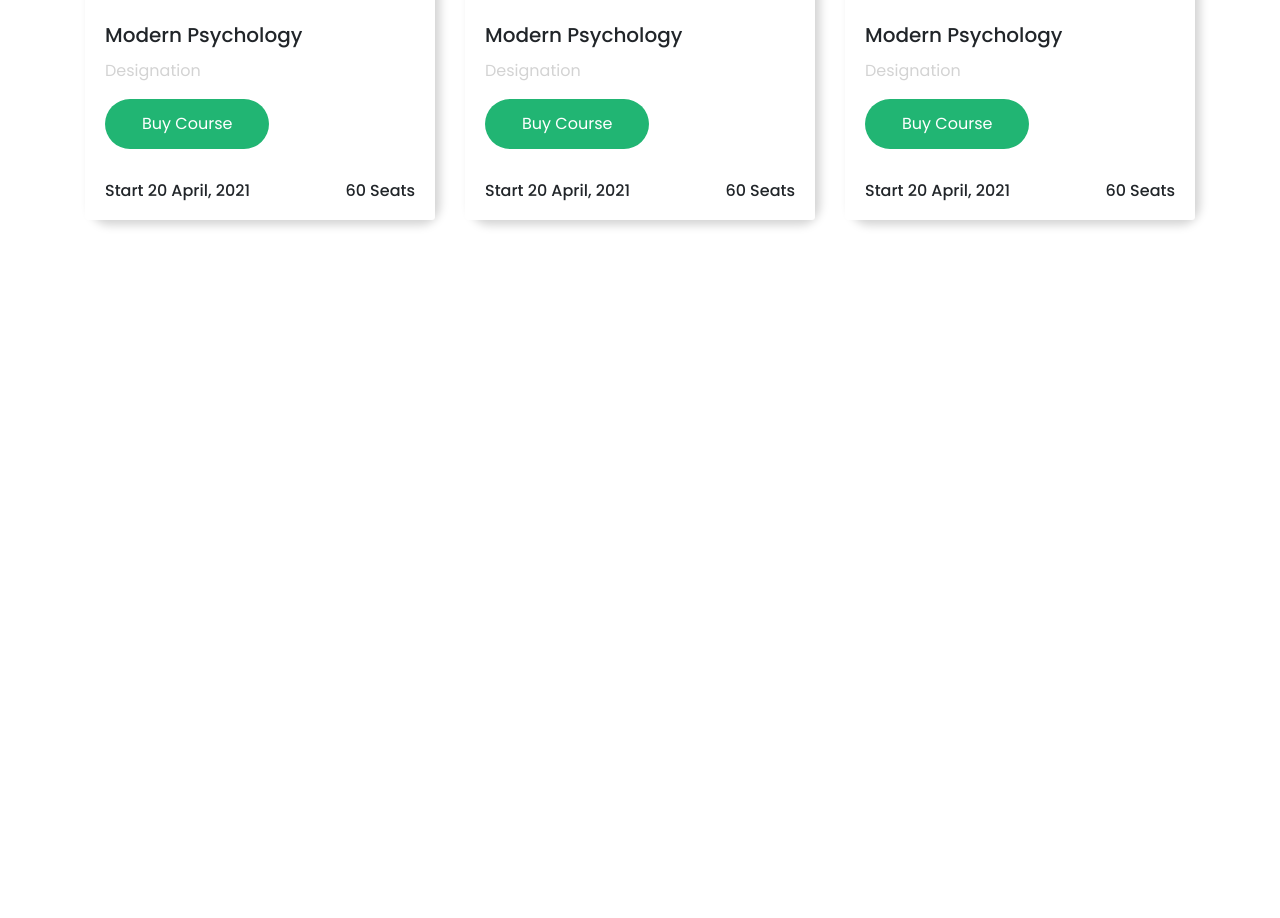
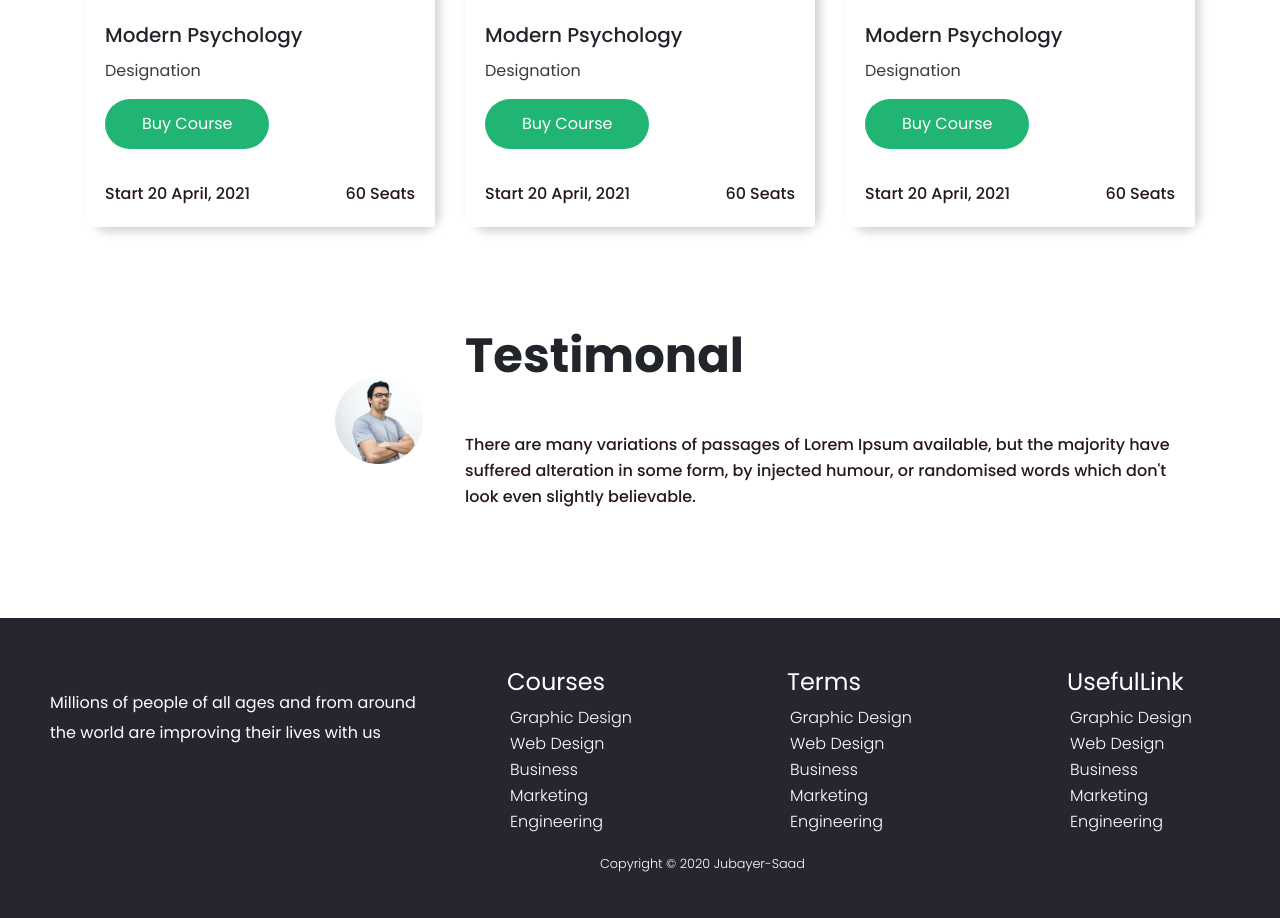
Before and after one commit to Jubayer-Saad/E-School, a plain HTML site: page index.html in a window 1280 px wide. Shown: the part 1367-2285 px from the top of the page. Before the commit the page ends 1687 px from the top, so only its background shows below. Drawn offline with nearby package versions, Linux system fonts and the light colour scheme.

Commit message:
main work done

```diff
--- a/index.html
+++ b/index.html
@@ -155,6 +155,70 @@
       </div>
     </div>
    </div>
+    <!-- testimonal -->
+    <div class="container">
+      <div class="row">
+        <div class="col-md-4">
+          <img class="img-fluid w-25 images d-flex justify-content-center align-items-center" src="Photos/Man.png" alt="">
+        </div>
+        <div class="col-md-8">
+          <h1>Testimonal</h1> <br>
+          <h6 >There are many variations of passages of Lorem Ipsum available, but the
+           majority have suffered alteration in some form, by injected humour,
+          or randomised words which don't look even slightly believable.</h6>
+        </div>
+      </div>
+    </div>
+
+
+    <!-- footer -->
+
+    <footer class="footer">
+
+          <div class="row">
+            <div class="col-md-4 ">
+               <p class="footer-p">Millions of people of all ages and from around
+                 the world are improving their lives with us</p>
+            </div>
+            <div class="col-md-8">
+              <div class="row">
+                <div class="col-md-4">
+                    <h4 class="white">Courses</h4>
+                    <ul>
+                      <li>Graphic Design</li>
+                      <li>Web Design</li>
+                      <li>Business</li>
+                      <li>Marketing</li>
+                      <li>Engineering</li>
+                    </ul>
+                </div>
+                <div class="col-md-4">
+                 <h4 class="white">Terms</h4>
+                 <ul>
+                   <li>Graphic Design</li>
+                   <li>Web Design</li>
+                   <li>Business</li>
+                   <li>Marketing</li>
+                   <li>Engineering</li>
+                 </ul>
+                </div>
+                <div class="col-md-4">
+                 <h4 class="white">UsefulLink</h4>
+                 <ul>
+                   <li>Graphic Design</li>
+                   <li>Web Design</li>
+                   <li>Business</li>
+                   <li>Marketing</li>
+                   <li>Engineering</li>
+                 </ul>
+                </div>
+              </div>
+            </div>
+          </div>
+
+          <small>Copyright © 2020 Jubayer-Saad</small>
+
+    </footer>
 
 
 
--- a/style.css
+++ b/style.css
@@ -28,7 +28,7 @@ body{
     color: red;
 }
 p{
-    color: lightgray;
+    color: rgb(63, 58, 58);
 }
 .green{
     color: #21B573;
@@ -39,6 +39,10 @@ p{
     background: #21B573;
     border-radius: 33px;
     cursor: pointer;
+}
+h6{
+    color: rgb(39, 25, 25);
+    line-height: 26px;
 }
 h1{
     font-size: 48px;
@@ -92,3 +96,37 @@ h1{
 .marg{
     margin-bottom: 50px;
 }
+.images{
+    margin-left: 250px;
+    margin-top: 50px;
+}
+
+
+.footer{
+    width:100%;
+    height: 300px;
+    background-color: #282531;
+    padding-left: 50px;
+}
+.footer-p{
+    color: #fff;
+    line-height: 30px;
+    margin-top: 70px;
+}
+li{
+    color: #fff;
+    font-weight: 300;
+    list-style-type: none;
+    line-height: 26px;
+}
+.white{
+    color: #fff;
+    margin-left: 37px;
+    font-weight: 400;
+}
+small{
+    color: #fff;
+    font-weight: 300;
+    text-align: center;
+    margin-left: 550px;
+}
```
